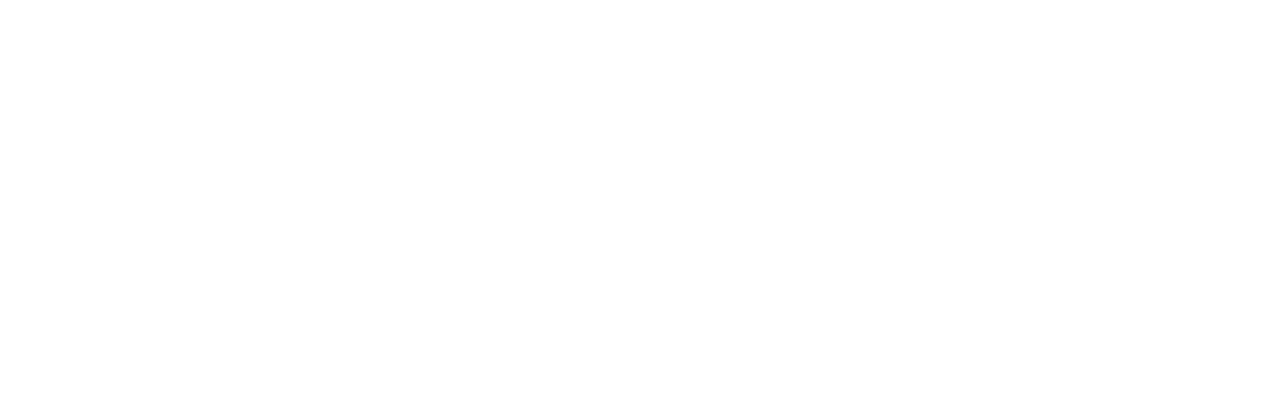
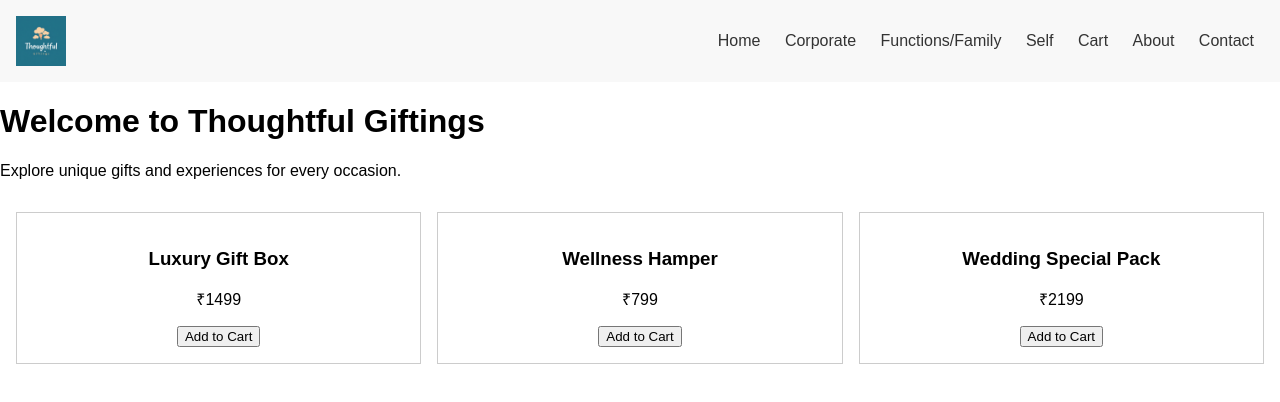
Before and after one commit to thoughtfulgiftings/thoughtful-giftings-advanced-site, a plain HTML site: page index.html in a window 1280 px wide. Drawn offline with Linux system fonts and the light colour scheme.

Commit message:
Added full-featured website for Thoughtful Giftings

```diff
--- /dev/null
+++ b/css/style.css
@@ -0,0 +1,7 @@
+
+body { font-family: sans-serif; margin: 0; padding: 0; }
+header { background: #f8f8f8; padding: 1rem; display: flex; align-items: center; justify-content: space-between; }
+nav a { margin: 0 10px; text-decoration: none; color: #333; }
+.logo { height: 50px; }
+.grid { display: grid; grid-template-columns: repeat(auto-fit, minmax(200px, 1fr)); gap: 1rem; padding: 1rem; }
+.product { border: 1px solid #ccc; padding: 1rem; text-align: center; }
--- a/index.html
+++ b/index.html
@@ -1 +1,31 @@
-<!-- Home page with chatbot integration -->
+
+<!DOCTYPE html>
+<html lang="en">
+<head>
+  <meta charset="UTF-8" />
+  <meta name="viewport" content="width=device-width, initial-scale=1.0" />
+  <title>Thoughtful Giftings</title>
+  <link rel="stylesheet" href="css/style.css" />
+</head>
+<body>
+  <header>
+    <img src="assets/logo.jpeg" alt="Thoughtful Giftings Logo" class="logo" />
+    <nav>
+      <a href="index.html">Home</a>
+      <a href="pages/corporate.html">Corporate</a>
+      <a href="pages/family.html">Functions/Family</a>
+      <a href="pages/self.html">Self</a>
+      <a href="pages/cart.html">Cart</a>
+      <a href="pages/about.html">About</a>
+      <a href="pages/contact.html">Contact</a>
+    </nav>
+  </header>
+  <main>
+    <h1>Welcome to Thoughtful Giftings</h1>
+    <p>Explore unique gifts and experiences for every occasion.</p>
+    <div id="product-list" class="grid"></div>
+  </main>
+  <script src="js/products.js"></script>
+  <script src="js/cart.js"></script>
+</body>
+</html>
--- /dev/null
+++ b/js/cart.js
@@ -0,0 +1,12 @@
+
+function addToCart(id) {
+  let cart = JSON.parse(localStorage.getItem("cart")) || [];
+  cart.push(id);
+  localStorage.setItem("cart", JSON.stringify(cart));
+  alert("Added to cart!");
+}
+const cartItems = document.getElementById("cart-items");
+if (cartItems) {
+  const cart = JSON.parse(localStorage.getItem("cart")) || [];
+  cartItems.innerHTML = cart.map(id => `<li>Item ID: ${id}</li>`).join("");
+}
--- /dev/null
+++ b/js/products.js
@@ -0,0 +1,16 @@
+
+const products = [
+  { id: 1, name: "Luxury Gift Box", category: "Corporate", price: 1499 },
+  { id: 2, name: "Wellness Hamper", category: "Self", price: 799 },
+  { id: 3, name: "Wedding Special Pack", category: "Family", price: 2199 }
+];
+const list = document.getElementById("product-list");
+if (list) {
+  list.innerHTML = products.map(p => `
+    <div class="product">
+      <h3>${p.name}</h3>
+      <p>₹${p.price}</p>
+      <button onclick="addToCart(${p.id})">Add to Cart</button>
+    </div>
+  `).join("");
+}
```
Also changed, not shown: pages/about.html (added, +4 -0 lines), pages/cart.html (added, +6 -0 lines), pages/contact.html (added, +4 -0 lines), pages/corporate.html (added, +16 -0 lines), pages/family.html (added, +16 -0 lines), pages/self.html (added, +16 -0 lines), assets/logo.jpeg (added).
